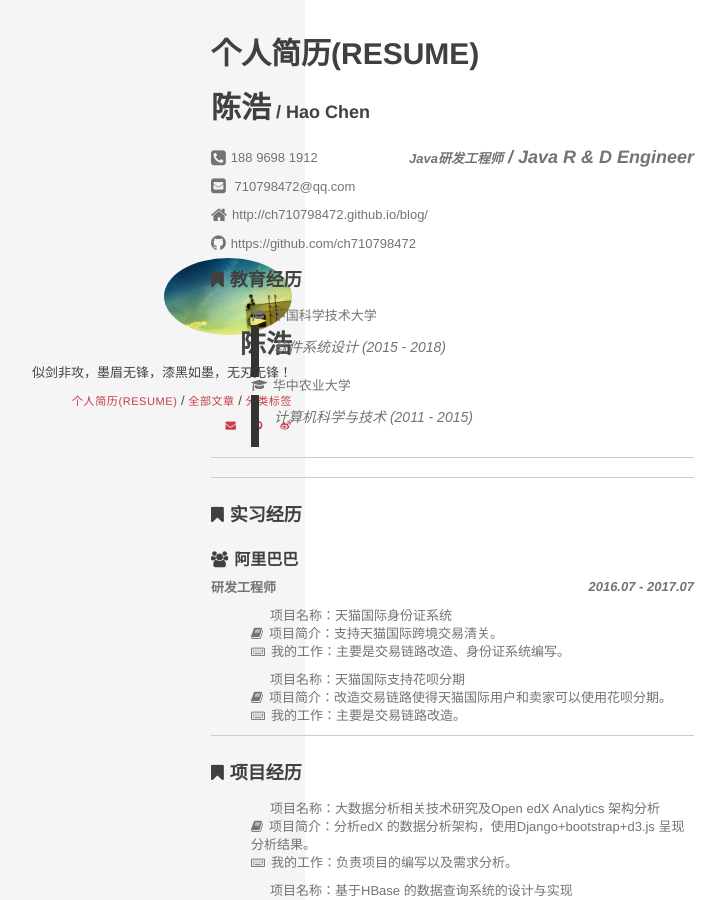
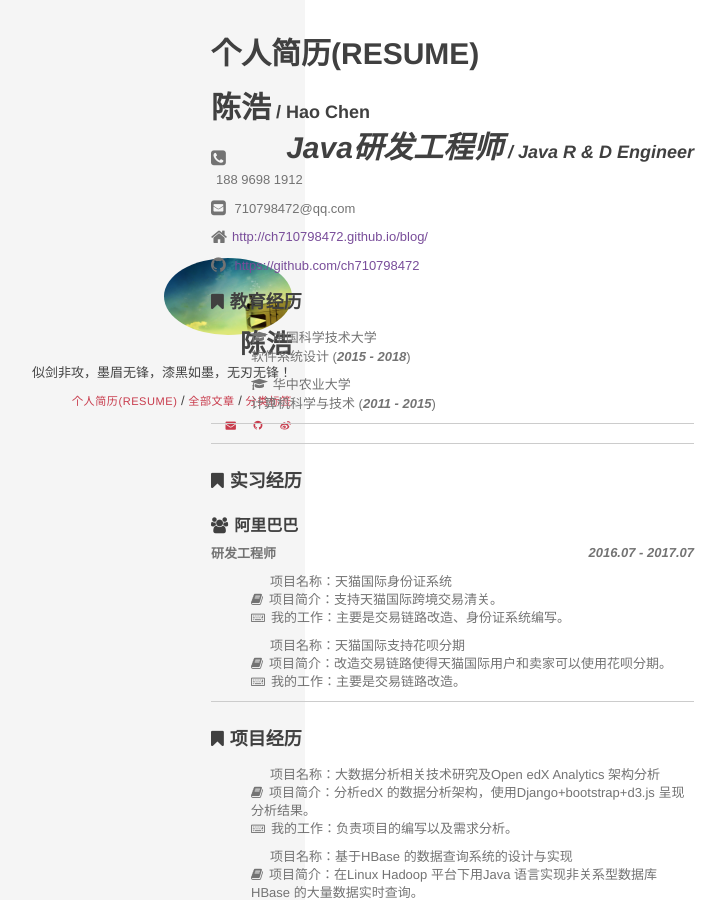
Before and after one commit to ch710798472/blog, a Jekyll site: the page built from Introduction.html, in a window 1280 px wide and 900 px high. Shown: the whole window, without its empty margins (281-1007 px from the left). Built offline with Jekyll 4.4.1, drawn with Linux system fonts in a browser that asks for light colours; Markdown is read by kramdown in place of the engine named in the settings; comment, search, counter and statistics services are not loaded.

Commit message:
简历重做

```diff
--- a/Introduction.html
+++ b/Introduction.html
@@ -19,8 +19,7 @@ excerpt: "我的个人简历 My Resume"
 </head>
 
 <body marginheight="0">
-<h1>陈浩<span style="font-size:18px;">&nbsp;/&nbsp;Hao Chen</span></h1>
-<strong style="float:right;"><em>Java研发工程师<span style="font-size:18px;">&nbsp;/&nbsp;Java R & D Engineer</span></em></strong>
+<h1>陈浩<span style="font-size:18px;">&nbsp;/&nbsp;Hao Chen</span><strong style="float:right;"><em>Java研发工程师<span style="font-size:18px;">&nbsp;/&nbsp;Java R & D Engineer</span></em></strong></h1>
     <p>
         <i class="fa fa-phone-square fa-lg" aria-hidden="true"></i><span style='padding-left:5px;'>188&nbsp;9698&nbsp;1912</span>
     </p>
@@ -29,22 +28,18 @@ excerpt: "我的个人简历 My Resume"
             style='padding-left:5px;'>710798472@qq.com</span>
     </p>
     <p>
-        <i class="fa fa-home fa-lg" aria-hidden="true"></i><span style='padding-left:5px;'>http://ch710798472.github.io/blog/</span>
+        <i class="fa fa-home fa-lg" aria-hidden="true"></i><span style='padding-left:5px;'><a href="http://ch710798472.github.io/blog/">http://ch710798472.github.io/blog/</a></span>
     </p>
     <p>
-        <i class="fa fa-github fa-lg" aria-hidden="true"></i><span style='padding-left:5px;'>https://github.com/ch710798472</span>
+        <i class="fa fa-github fa-lg" aria-hidden="true"></i><span style='padding-left:5px;'><a href=" https://github.com/ch710798472"> https://github.com/ch710798472</a></span>
     </p>
 <h3><i class="fa fa-bookmark" aria-hidden="true"></i><span>教育经历</span></h3>
 <ul>
     <li style="list-style:none;"><i class="fa fa-graduation-cap" aria-hidden="true"></i><span style='padding-left:5px;'>中国科学技术大学</span>
-        <blockquote id="xueli">
             <p>软件系统设计 (<strong><em>2015 - 2018</em></strong>)</p>
-        </blockquote>
     </li>
     <li style="list-style:none;"><i class="fa fa-graduation-cap" aria-hidden="true"></i><span style='padding-left:5px;'>华中农业大学</span>
-        <blockquote id="xueli">
             <p>计算机科学与技术 (<strong><em>2011 - 2015</em></strong>)</p>
-        </blockquote>
     </li>
 </ul>
 <hr>
```
